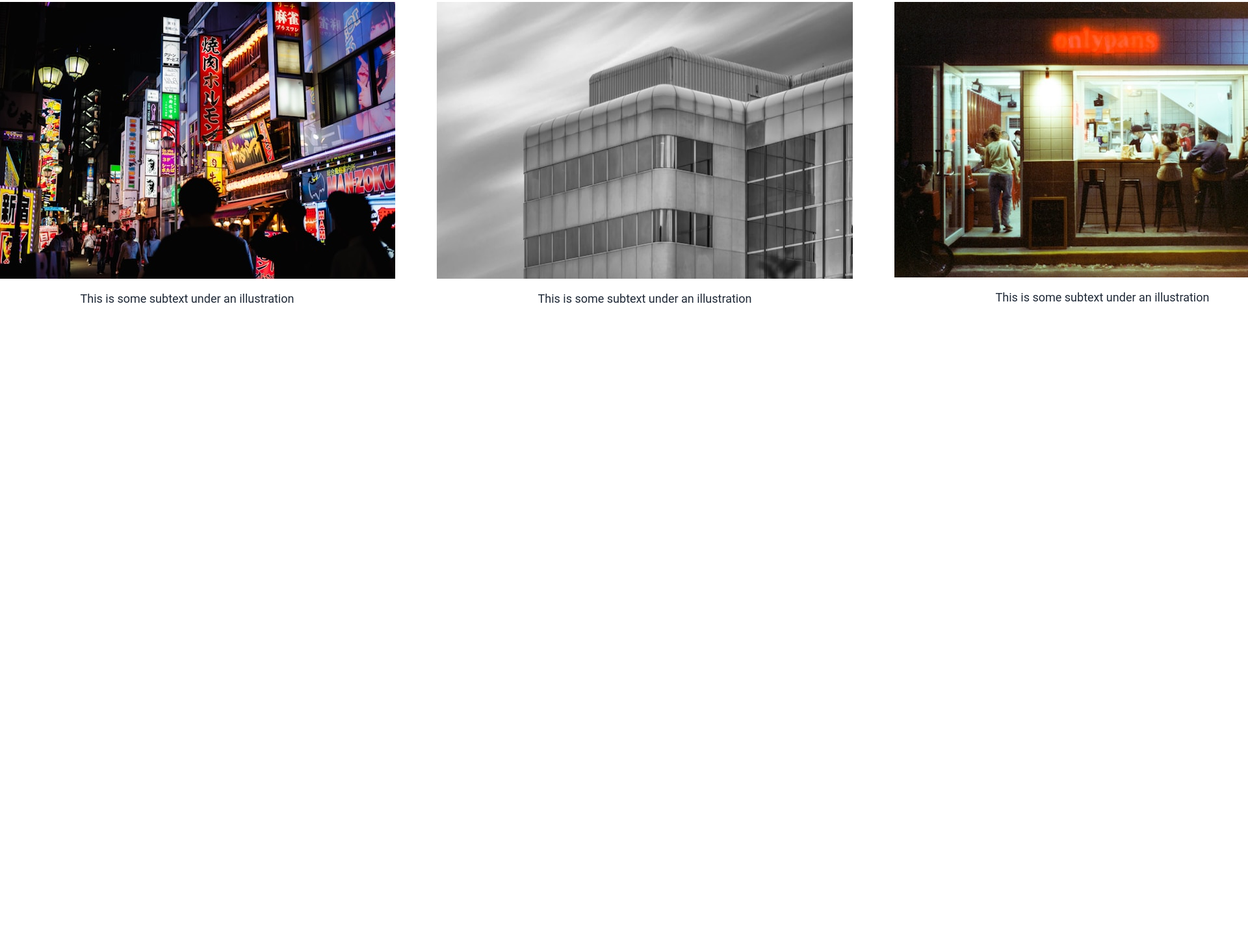
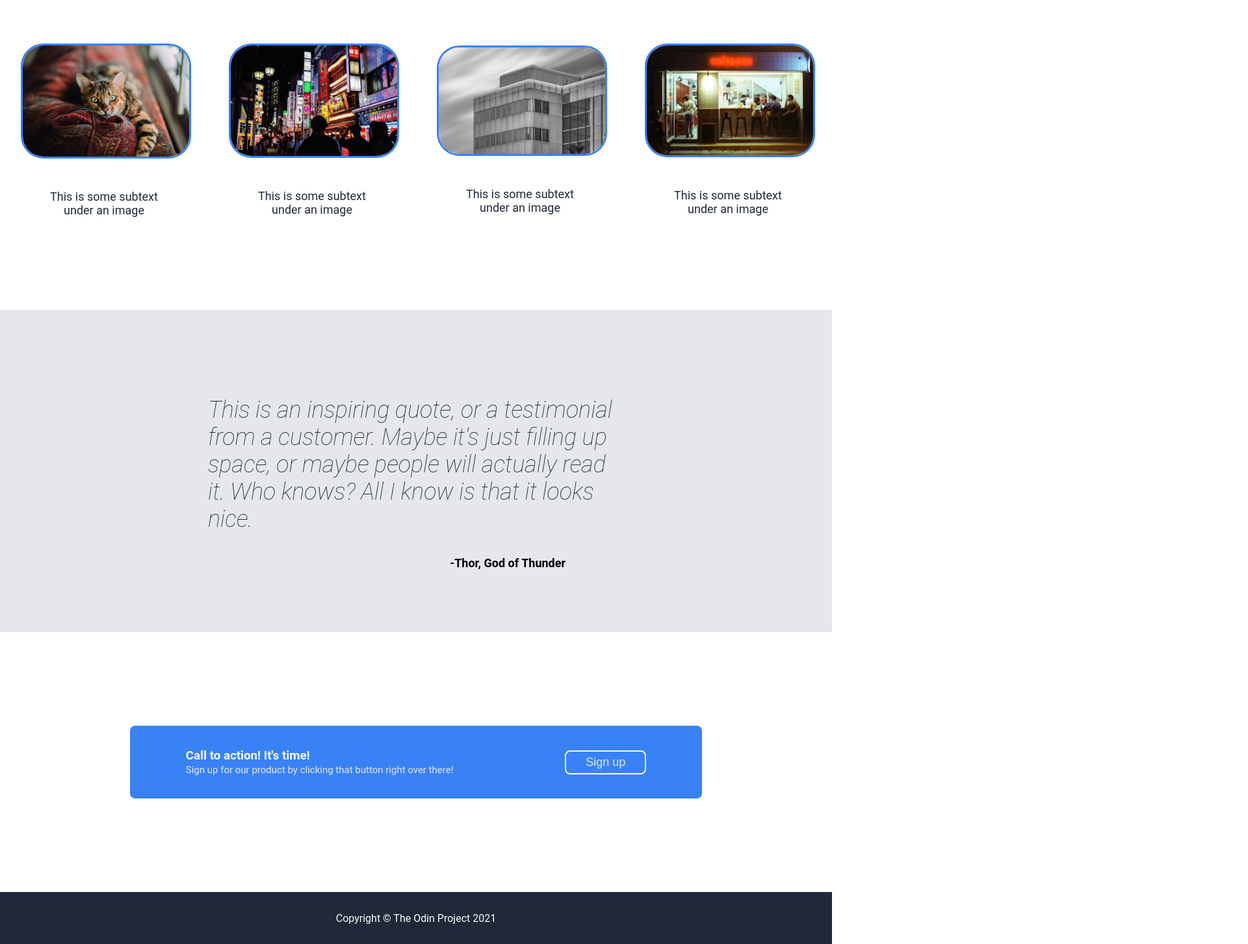
Before and after one commit to d4nny019/project-landing-page, a plain HTML site: page index.html in a window 1280 px wide. Shown: the part 675-2128 px from the top of the page at 65% size, 1920 px wide, since content can reach past the window. Before the commit the page ends 1162 px from the top, so only its background shows below. Drawn offline with Linux system fonts and the light colour scheme.

Commit message:
Finish webpage, tidy up declaration blocks

```diff
--- a/index.html
+++ b/index.html
@@ -22,7 +22,7 @@
             <div class="container-0-main-content">
                 <div id="column-row-0">
                     <h1>This website is awesome</h1>
-                    <p>This website has some subtext that goes here under the main title. It's a smaller font and the color is lower contrast.</p>
+                    <p id="p">This website has some subtext that goes here under the main title. It's a smaller font and the color is lower contrast.</p>
                     <button><a href="https://www.youtube.com/watch?v=dQw4w9WgXcQ" target="blank" rel="noopener noreferrer">Sign up</a></button>
                 </div>
                 <img id="m1" src="./images/m1.jpg" alt="lake and forest photo">
@@ -35,31 +35,41 @@
             </div>
             <div class="media-group">
                 <div class="item">
-                    <img id="s1" src="./images/s1.jpg" alt="short fur orange and black cat near a window staring at us">
-                    <div class="text">This is some subtext under an illustration</div>
+                    <img class="img" id="s1" src="./images/s1.jpg" alt="short fur orange and black cat near a window staring at us">
+                    <div class="text">This is some subtext under an image</div>
                 </div>
                 <div class="item">
-                    <img src="./images/s2.jpg" alt="many people walking down a neon filled narrow backstreet at night">
-                    <div class="text">This is some subtext under an illustration</div>
+                    <img class="img" src="./images/s2.jpg" alt="many people walking down a neon filled narrow backstreet at night">
+                    <div class="text">This is some subtext under an image</div>
+                </div>
+                <div id="taller" class="item">
+                    <img class="img" src="./images/s3.jpg" alt="monochrome photo of a white concrete building">
+                    <div class="text">This is some subtext under an image</div>
                 </div>
                 <div class="item">
-                    <img id="taller" src="./images/s3.jpg" alt="monochrome photo of a white concrete building">
-                    <div class="text">This is some subtext under an illustration</div>
-                </div>
-                <div class="item">
-                    <img src="./images/s4.jpg" alt="a grainy colorful analogue photo of a tiny busy diner with a neon sign at night">
-                    <div class="text">This is some subtext under an illustration</div>
+                    <img class="img" src="./images/s4.jpg" alt="a grainy colorful analogue photo of a tiny busy diner with a neon sign at night">
+                    <div class="text">This is some subtext under an image</div>
                 </div>
             </div>
         </div>
 
-        <div>
+        <div class="container-2">
+            <p id="p1">This is an inspiring quote, or a testimonial from a customer. Maybe it's just filling up space, or maybe people will actually read it. Who knows? All I know is that it looks nice.</p>
+            <div class="thor">-Thor, God of Thunder</div>
         </div>
 
-        <div>
+        <div class="container-3">
+            <div class="bluebox">
+                <div class="bluebox-left">
+                    <h3>Call to action! It's time!</h3>
+                    <div class="bluebox-text">Sign up for our product by clicking that button right over there!</div>
+                </div>
+                <button id="bluebutton" ><a href="#">Sign up</a></button>
+            </div>
         </div>
 
         <div class="footer">
+            <p id="footer" >Copyright © The Odin Project 2021</p>
         </div>
     </body>
 </html>
--- a/style.css
+++ b/style.css
@@ -4,10 +4,10 @@ body {
 }
 
 .container-0 {
-    background-color: #1F2937;
     display: flex;
     flex-direction: column;
     box-sizing: border-box;
+    background-color: #1F2937;
     height: 36em;
     padding: 0 160px;
 }
@@ -18,32 +18,86 @@ body {
     height: 36em;
 }
 
+.container-2 {
+    display: flex;
+    flex-direction: column;
+    justify-content: center;
+    align-items: flex-end;
+    background-color: #E5E7EB;
+    height: 31em;
+    padding: 0 320px;
+}
+
+.container-3 {
+    display: flex;
+    justify-content: center;
+    align-items: center;
+    height: 25em;
+}
+
+.bluebox {
+    display: flex;
+    justify-content: space-around;
+    align-items: center;
+    background-color: #3882F6;
+    color: #F9FAF8;
+    width: 55em;
+    height: 7em;
+    border-radius: 8px;
+}
+
+.bluebox-left {
+    display: flex;
+    flex-direction: column;
+    justify-content: space-evenly;
+    height: 3em;
+}
+
+.bluebox-text {
+    color: #E5E7EB;
+    font-size: 15px;
+}
+
+#bluebutton {
+    color: #F9FAF8;
+    border: 2px solid #F9FAF8;
+}
+
 .container-1-header {
     display: flex;
     justify-content: center;
     align-items: center;
+    margin: 32px 0;
 }
 
 .media-group {
     display: flex;
     justify-content: center;
+    max-height: 300px;
     gap: 64px;
 }
 
 .item {
-    max-width: 640px;
     text-align: center;
+    max-width: 256px;
+    max-height: 300px;
+}
+
+.img {
+    width: 16em;
+    border: 3px solid #3882F6;
+    border-radius: 35px;
+    margin-bottom: 12px;
 }
 
 #taller {
-    height: 426px;
-    width: 640px;
+    align-self: center;
 }
 
 .text {
-    padding: 16px;
+    color: #1F2937;
     font-size: 18px;
-    color: #1F2937
+    padding: 32px;
 }
 
 .header {
@@ -65,9 +119,9 @@ ul {
 }
 
 a {
+    color: #E5E7EB;
+    font-size: 18px;
     text-decoration: none;
-    font-size: 18px;
-    color: #E5E7EB;
 }
 
 .lefthand {
@@ -95,28 +149,60 @@ a {
 }
 
 h1 {
+    color: #F9FAF8;
     font-size: 48px;
     font-weight: bold;
-    color: #F9FAF8;
+    margin-bottom: 0;
 }
 
 h2 {
+    color: #1F2937;
     font-size: 36px;
     font-weight: extra-bold;
-    color: #1F2937;
 }
 
-p {
+h3 {
+    margin: 0;
+}
+
+#p {
+    color: #E5E7EB;
     font-size: 18px;
-    color: #E5E7EB;
+}
+
+#p1 {
+    color: #1F2937;
+    font-size: 36px;
+    font-weight: lighter;
+    font-style: italic;
+}
+
+.thor {
+    font-size: 18px;
+    font-weight: bold;
+    padding-right: 5em;
 }
 
 button {
+    background-color: #3882F6;
+    color: #E5E7EB;
     font-size: 18px;
     font-weight: 400;
-    background-color: #3882F6;
-    color: #E5E7EB;
-    padding: 6px 24px;
+    padding: 6px 30px;
     border: none;
     border-radius: 8px;
 }
+
+.footer {
+    display: flex;
+    justify-content: center;
+    background-color: #1F2937;
+    height: 5em;
+}
+
+#footer {
+    display: flex;
+    align-items: center;
+    color: #F9FAF8;
+    margin: 0;
+}
```
